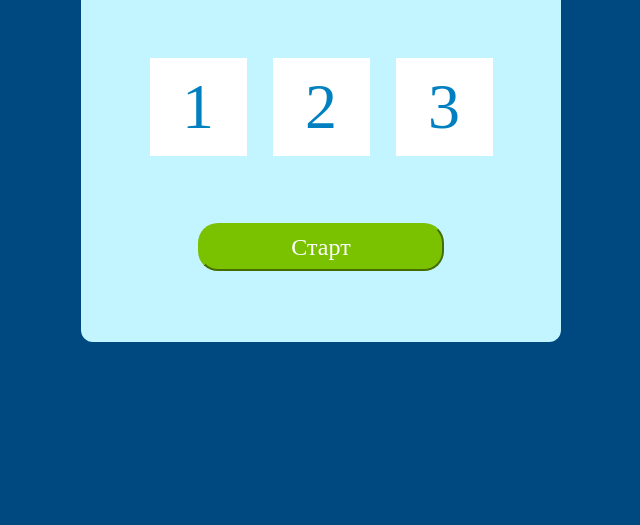
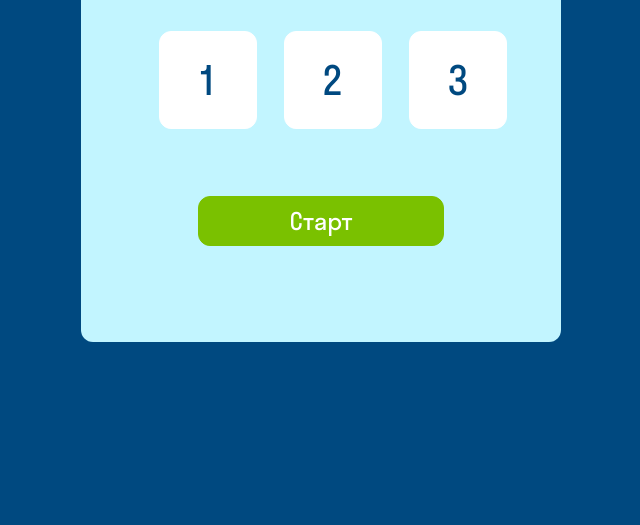
Before and after one commit to QwitcherS/developer_tools, a plain HTML site: page index.html in a window 1280 px wide. Shown: the part 275-800 px from the top of the page, without its empty margins (319-959 px from the left). Drawn offline with Linux system fonts and the light colour scheme.

Commit message:
Внесение правок

```diff
--- a/index.html
+++ b/index.html
@@ -1,22 +1,27 @@
 <!DOCTYPE html>
 <html lang="en">
   <head>
-  <meta charset="UTF-8">
-  <meta name="viewport" content="width=device-width, initial-scale=1.0">
-  <link rel="stylesheet" href="style.css">
+    <meta charset="UTF-8" />
+    <meta name="viewport" content="width=device-width, initial-scale=1.0" />
+    <link rel="stylesheet" href="style.css" />
     <title>DevTools</title>
   </head>
   <body>
-  <div class="conteiner">
-    <div class="content">
+    <div class="conteiner center">
+      <form class="content">
         <h1 class="heading" id="headingLevel">Выбери сложность</h1>
-      <div class="levels">
-        <div class="level" id="level_1">1</div>
-        <div class="level" id="level_2">2</div>
-        <div class="level" id="level_3">3</div>
+        <div class="radio-toolbar">
+          <input type="radio" id="radio1" name="difficulty" value="easy" />
+          <label for="radio1">1</label>
+
+          <input type="radio" id="radio2" name="difficulty" value="medium" />
+          <label for="radio2">2</label>
+
+          <input type="radio" id="radio3" name="difficulty" value="hard" />
+          <label for="radio3">3</label>
         </div>
-      <button class="button" id="btnStart">Старт</button>
-    </div>
+        <button type="submit" class="button" id="btnStart">Старт</button>
+      </form>
     </div>
   </body>
 </html>
--- a/style.css
+++ b/style.css
@@ -1,3 +1,19 @@
+* {
+  margin: 0;
+  padding: 0;
+}
+@font-face {
+  font-family: "StratosSkyeng";
+  src: url("./fonts/stratosskyengweb-regular.woff2") format("woff2");
+  font-weight: 400;
+  font-style: normal;
+  font-display: swap;
+}
+.center {
+  padding-left: calc(50% - 600px);
+  padding-right: calc(50% - 600px);
+}
+
 body {
   background: var(--blue-120, #004980);
 }
@@ -33,44 +49,57 @@ body {
   line-height: 48px;
 }
 
-.levels {
-  display: flex;
-  justify-content: center;
-  gap: 26px;
+.radio-toolbar {
   margin-top: 48px;
+  margin-bottom: 67px;
 }
 
-.level {
-  display: flex;
-  width: 97px;
+.radio-toolbar input[type="radio"] {
+  display: none;
+}
+
+.radio-toolbar label {
+  display: inline-flex;
+  width: 98px;
   height: 98px;
-  flex-direction: column;
-  justify-content: center;
-  flex-shrink: 0;
-  color: var(--blue-100, #0080c1);
-  text-align: center;
+  box-sizing: border-box;
+  border: 1px solid #ffffff;
+  border-radius: 12px;
+  background-color: #ffffff;
   font-family: StratosSkyeng;
-  font-size: 64px;
   font-style: normal;
   font-weight: 400;
-  line-height: 72px;
+  font-size: 40px;
+  line-height: 48px;
+  cursor: pointer;
+  color: #004980;
+  justify-content: center;
+  align-items: center;
+  margin-left: 23px;
+}
 
-  background-color: white;
+.radio-toolbar input[type="radio"]:checked + label {
+  background-color: #7ac100;
+  border: 1px solid #d0ffb7;
+}
+
+.radio-toolbar label:hover {
+  background-color: #7ac100;
+  border: 1px solid #d0ffb7;
 }
 
 .button {
-  margin-top: 67px;
   width: 246px;
-  height: 48px;
-  color: #fff;
-  text-align: center;
+  height: 50px;
+  display: block;
+  box-sizing: border-box;
+  border: 1px solid #7ac100;
+  border-radius: 12px;
+  background-color: #7ac100;
   font-family: StratosSkyeng;
-  font-size: 24px;
   font-style: normal;
   font-weight: 400;
+  font-size: 24px;
   line-height: 32px;
-  border-radius: 20px;
-  border-color: #7ac100;
-
-  background-color: #7ac100;
+  color: #ffffff;
 }
```
Also changed, not shown: fonts/stratosskyengweb-regular.woff (added), fonts/stratosskyengweb-regular.woff2 (added), 2 other files. Lines whose indentation alone changed are shown as unchanged.
